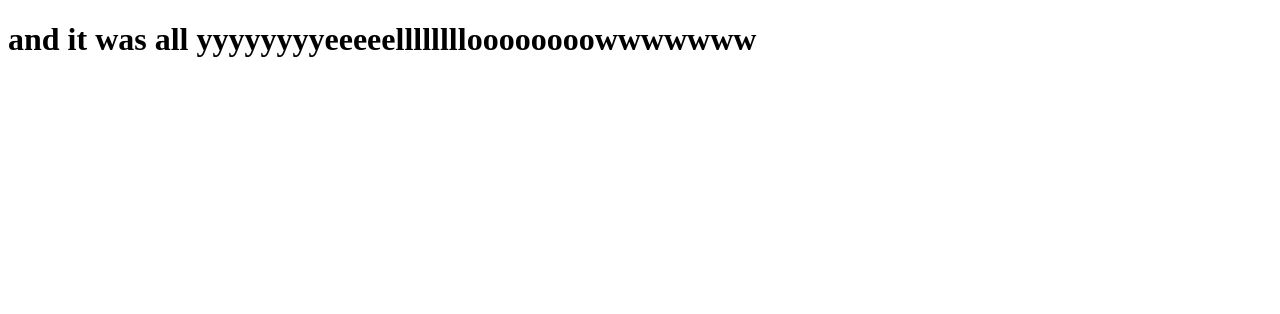
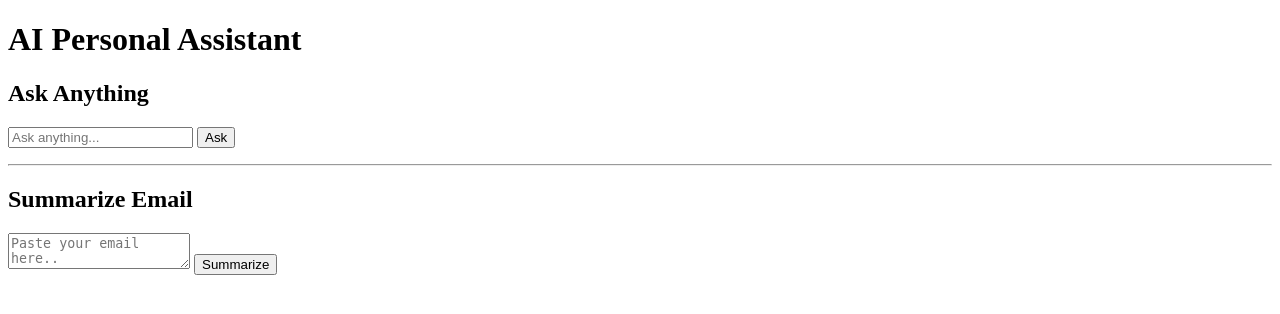
Before and after one commit to Aman-8343/Personal_Assistant, a Flask app: page / in a window 1280 px wide. Shown: the top 314 px of the page. Run offline with Flask 3, Linux system fonts and the light colour scheme.

Commit message:
structure with flask

```diff
--- a/templates/index.html
+++ b/templates/index.html
@@ -3,9 +3,72 @@
 <head>
     <meta charset="UTF-8">
     <meta name="viewport" content="width=device-width, initial-scale=1.0">
-    <title>Document</title>
+    <title>AI Personal Assistant</title>
+    <!-- <link rel="stylesheet" href="{{ url_for('static', filename='style.css') }}"> -->
 </head>
 <body>
-    <h1>and it was all yyyyyyyyeeeeelllllllloooooooowwwwwww</h1>
+    <h1 class="main-heading">AI Personal Assistant</h1>
+
+    <div class="container">
+
+        <h2>Ask Anything</h2>
+        <form id="askForm">
+            <input type="text" name="question" placeholder="Ask anything..." required>
+            <button type="submit">Ask</button>
+        </form>
+        <p id="ans-loading" style="display: none;">Processing...</p>
+        <p id="answer"></p>
+
+        <hr>
+
+        <h2>Summarize Email</h2>
+        <form id="emailForm">
+            <textarea type="text" name="email" placeholder="Paste your email here.." required></textarea>
+            <button type="submit">Summarize</button>
+        </form>
+        <p id="summary-loading" style="display: none;">Processing...</p>
+        <p id="summary"></p>
+
+    </div>
+
+<!-- <script>
+    document.getElementById("askForm").onsubmit = async (e) => {
+        e.preventDefault();
+        let formData = new FormData(e.target);
+
+        let loading = document.getElementById("ans-loading");
+        loading.style.display = "block";   // show loader
+
+        let res = await fetch("/ask", {
+            method: "POST",
+            body: formData
+        });
+
+        let data = await res.json();
+        document.getElementById("answer").innerText = data.response;
+
+        loading.style.display = "none";   // hide loader
+    };
+
+document.getElementById("emailForm").onsubmit = async (e) => {
+    e.preventDefault();
+    let formData = new FormData(e.target);
+
+    let loading = document.getElementById("summary-loading");
+    loading.style.display = "block";
+
+    let res = await fetch("/summarize", {
+        method: "POST",
+        body: formData
+    });
+
+    let data = await res.json();
+    document.getElementById("summary").innerText = data.response;
+
+    loading.style.display = "none";   // hide loader
+};
+
+</script> -->
+
 </body>
 </html>
```
